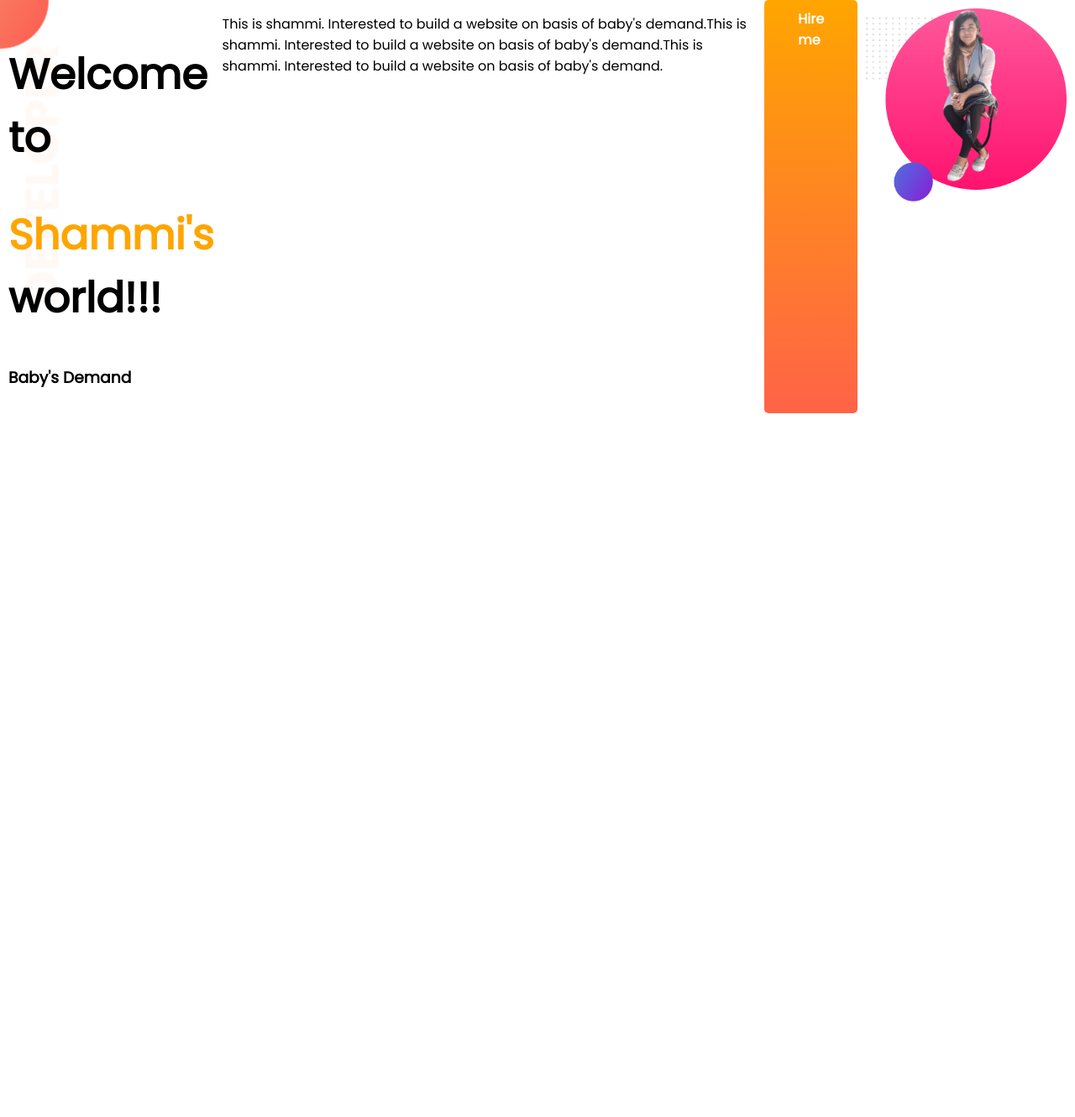
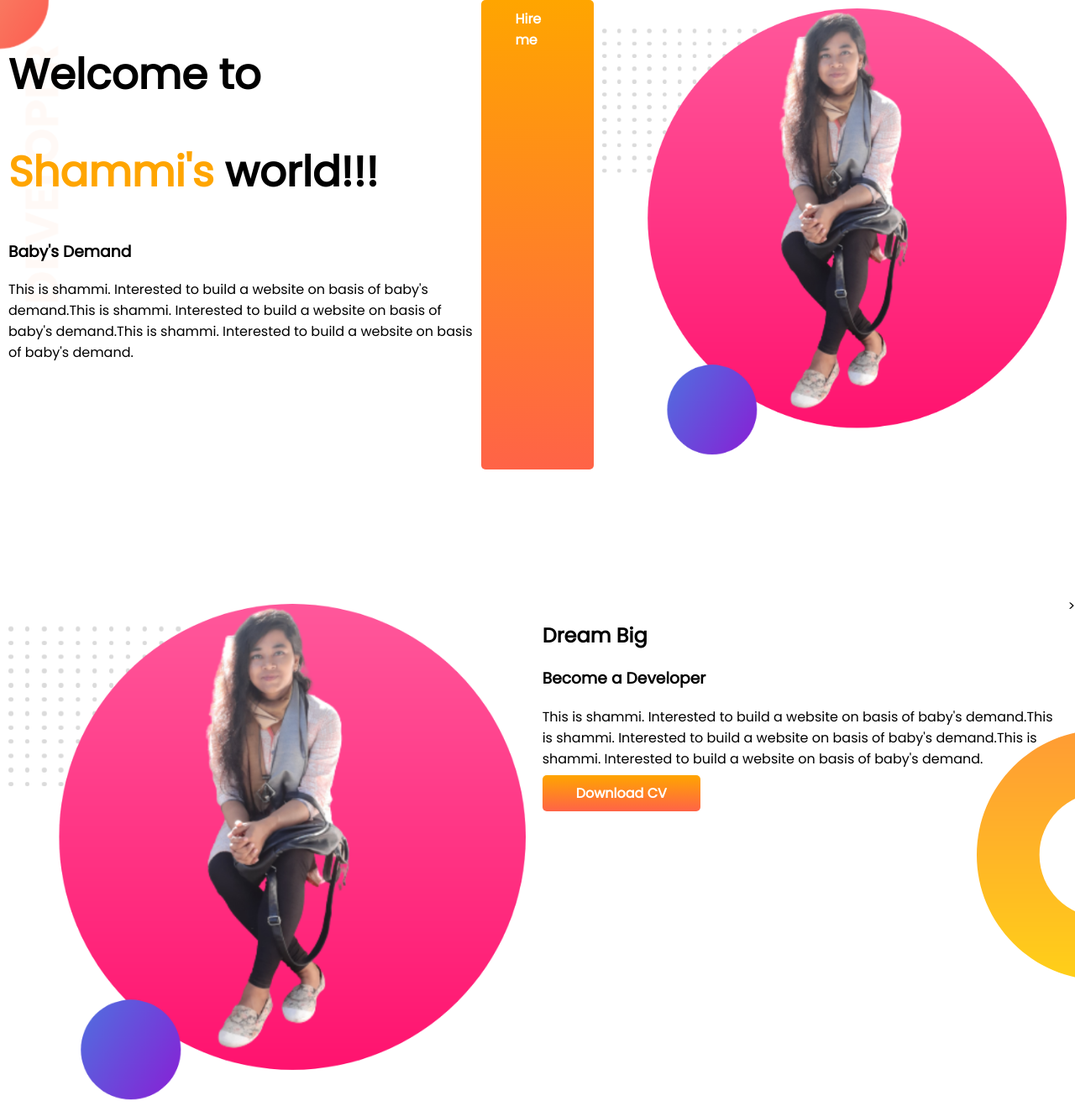
Before and after one commit to shammi77/my-development-portfolio, a plain HTML site: page index.html in a window 1280 px wide. Shown: the whole page at 84% size. Before the commit the page ends 800 px from the top, so only its background shows below. Drawn offline with Linux system fonts and the light colour scheme.

Commit message:
dream added

```diff
--- a/index.html
+++ b/index.html
@@ -18,16 +18,38 @@
             <h1>Welcome to</h1>
             <h1><span class="orange-color">Shammi's</span> world!!!</h1>
             <h3>Baby's Demand</h3>
+
+            <p>This is shammi. Interested to build a website on basis of baby's demand.This is shammi. Interested to
+                build a
+                website on basis of baby's demand.This is shammi. Interested to build a website on basis of baby's
+                demand.
+            </p>
         </div>
-        <p>This is shammi. Interested to build a website on basis of baby's demand.This is shammi. Interested to build a
-            website on basis of baby's demand.This is shammi. Interested to build a website on basis of baby's demand.
-        </p>
         <a class="link-button" target="_blank" href="https://www.linkedin.com/in/nusrat-jahan-shammi-045ab819b/">Hire
             me</a>
         <div class="half-width">
             <img src="images/shammi.png" alt="">
         </div>
     </section>
+    <section class="dream-big">
+        <div class="half-width">
+            <img src="images/shammi.png" alt="">
+        </div>
+        <div class="half-width">
+            <h2>Dream Big</h2>
+            <h3>Become a Developer</h3>
+            <p>This is shammi. Interested to build a website on basis of baby's demand.This is shammi. Interested to
+                build a
+                website on basis of baby's demand.This is shammi. Interested to build a website on basis of baby's
+                demand.
+            </p>
+            <a class="link-button" target="_blank" href="">Download CV</a>
+
+        </div>>
+
+
+
+    </section>
 
 </body>
 
--- a/style.css
+++ b/style.css
@@ -9,6 +9,7 @@ h1{
     }
     section{
         display: flex;
+        margin-bottom: 150px;
     }
     .half-width{
         width: 50%;
@@ -30,3 +31,9 @@ h1{
         background-repeat: no-repeat;
 
     }
+    .dream-big{
+
+        background-image: url(images/dream-bg.png);
+        background-repeat: no-repeat;
+        background-position: right;
+    }
```
